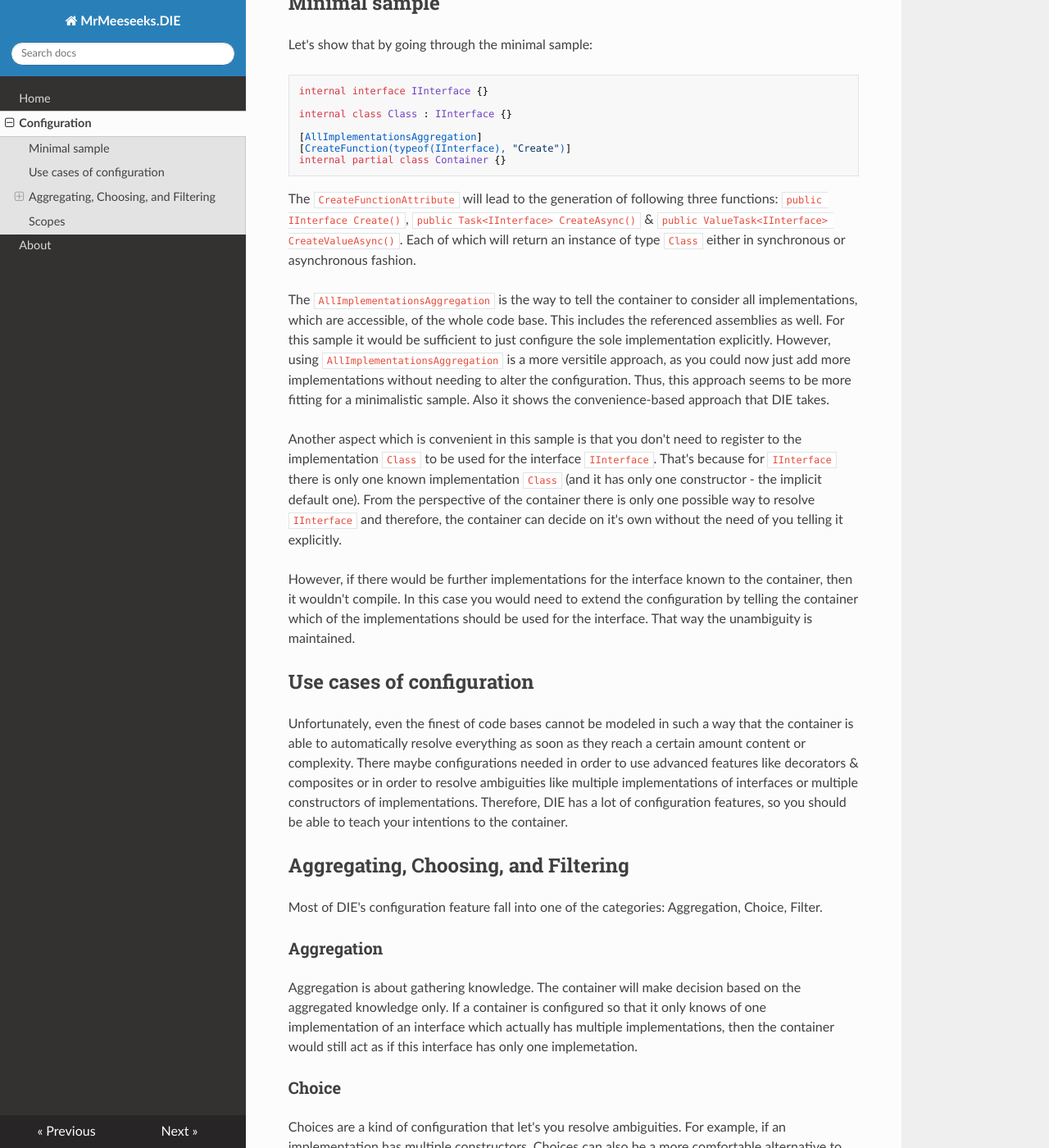
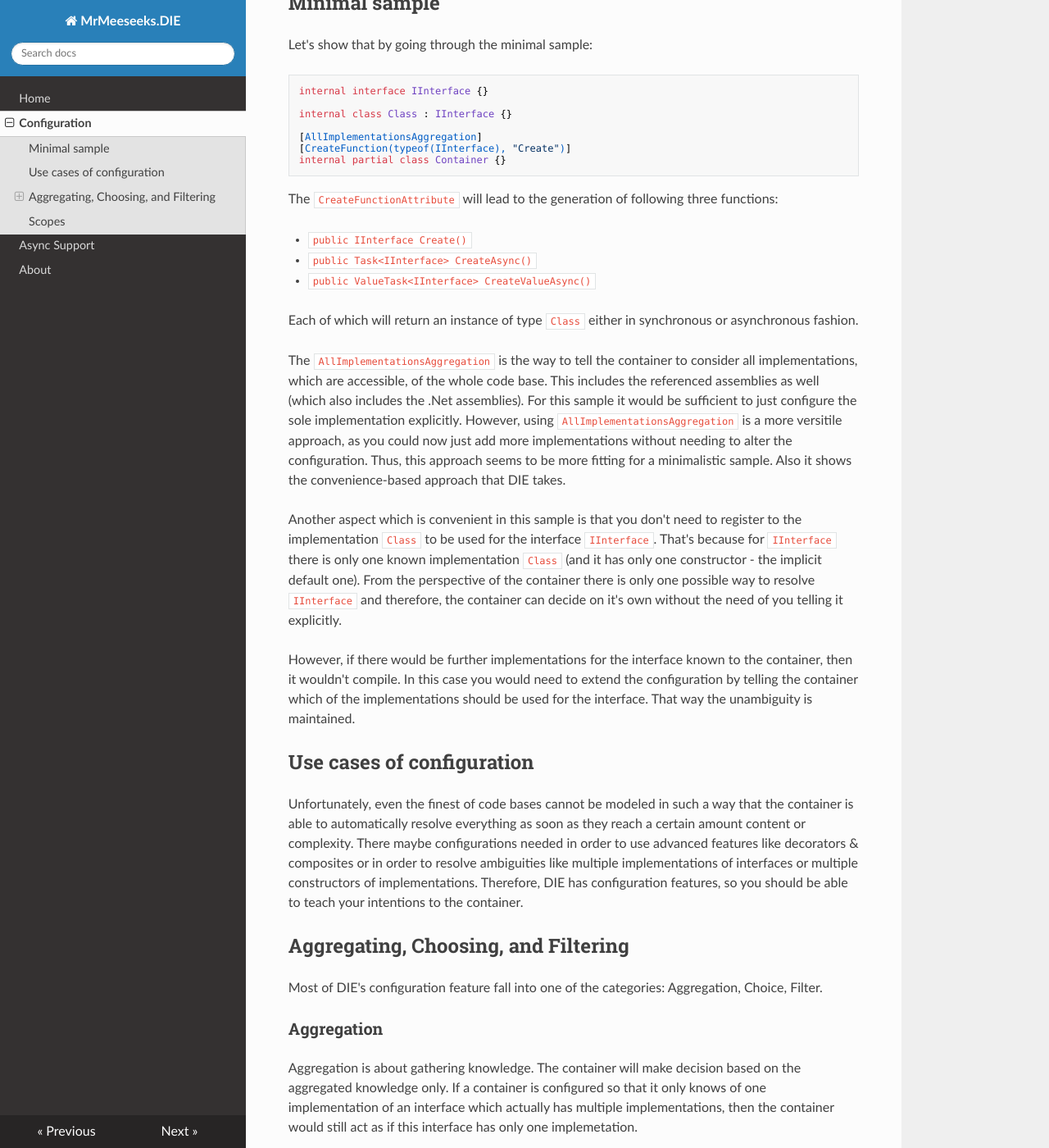
Before and after one commit to Yeah69/MrMeeseeks.DIE.Docs, an MkDocs documentation site: the page built from docs/configuration.md, in a window 1280 px wide and 1400 px high, scrolled down 341 px. Shown: the whole window at 82% size. Built offline with MkDocs 1.6.1, drawn with Linux system fonts in a browser that asks for light colours; nearby versions of some CDN libraries; some of the changed text lies outside the part shown.

Commit message:
Async support

````diff
--- a/docs/configuration.md
+++ b/docs/configuration.md
@@ -21,9 +21,15 @@
 internal partial class Container {}
 ```
 
-The `CreateFunctionAttribute` will lead to the generation of following three functions: `public IInterface Create()`, `public Task<IInterface> CreateAsync()` & `public ValueTask<IInterface> CreateValueAsync()`. Each of which will return an instance of type `Class` either in synchronous or asynchronous fashion.
+The `CreateFunctionAttribute` will lead to the generation of following three functions:
 
-The `AllImplementationsAggregation` is the way to tell the container to consider all implementations, which are accessible, of the whole code base. This includes the referenced assemblies as well. For this sample it would be sufficient to just configure the sole implementation explicitly. However, using `AllImplementationsAggregation` is a more versitile approach, as you could now just add more implementations without needing to alter the configuration. Thus, this approach seems to be more fitting for a minimalistic sample. Also it shows the convenience-based approach that DIE takes.
+- `public IInterface Create()`
+- `public Task<IInterface> CreateAsync()`
+- `public ValueTask<IInterface> CreateValueAsync()`
+
+Each of which will return an instance of type `Class` either in synchronous or asynchronous fashion.
+
+The `AllImplementationsAggregation` is the way to tell the container to consider all implementations, which are accessible, of the whole code base. This includes the referenced assemblies as well (which also includes the .Net assemblies). For this sample it would be sufficient to just configure the sole implementation explicitly. However, using `AllImplementationsAggregation` is a more versitile approach, as you could now just add more implementations without needing to alter the configuration. Thus, this approach seems to be more fitting for a minimalistic sample. Also it shows the convenience-based approach that DIE takes.
 
 Another aspect which is convenient in this sample is that you don't need to register to the implementation `Class` to be used for the interface `IInterface`. That's because for `IInterface` there is only one known implementation `Class` (and it has only one constructor - the implicit default one). From the perspective of the container there is only one possible way to resolve `IInterface` and therefore, the container can decide on it's own without the need of you telling it explicitly.
 
@@ -31,7 +37,7 @@
 
 ## Use cases of configuration
 
-Unfortunately, even the finest of code bases cannot be modeled in such a way that the container is able to automatically resolve everything as soon as they reach a certain amount content or complexity. There maybe configurations needed in order to use advanced features like decorators & composites or in order to resolve ambiguities like multiple implementations of interfaces or multiple constructors of implementations. Therefore, DIE has a lot of configuration features, so you should be able to teach your intentions to the container.
+Unfortunately, even the finest of code bases cannot be modeled in such a way that the container is able to automatically resolve everything as soon as they reach a certain amount content or complexity. There maybe configurations needed in order to use advanced features like decorators & composites or in order to resolve ambiguities like multiple implementations of interfaces or multiple constructors of implementations. Therefore, DIE has configuration features, so you should be able to teach your intentions to the container.
 
 ## Aggregating, Choosing, and Filtering
 
--- a/mkdocs.yml
+++ b/mkdocs.yml
@@ -3,5 +3,6 @@
 nav:
     - Home: index.md
     - Configuration: configuration.md
+    - Async Support: async-support.md
     - About: about.md
 theme: readthedocs
````
Also changed, not shown: other parts of docs/configuration.md (+1 -1 lines), docs/async-support.md (added, +83 -0 lines).
